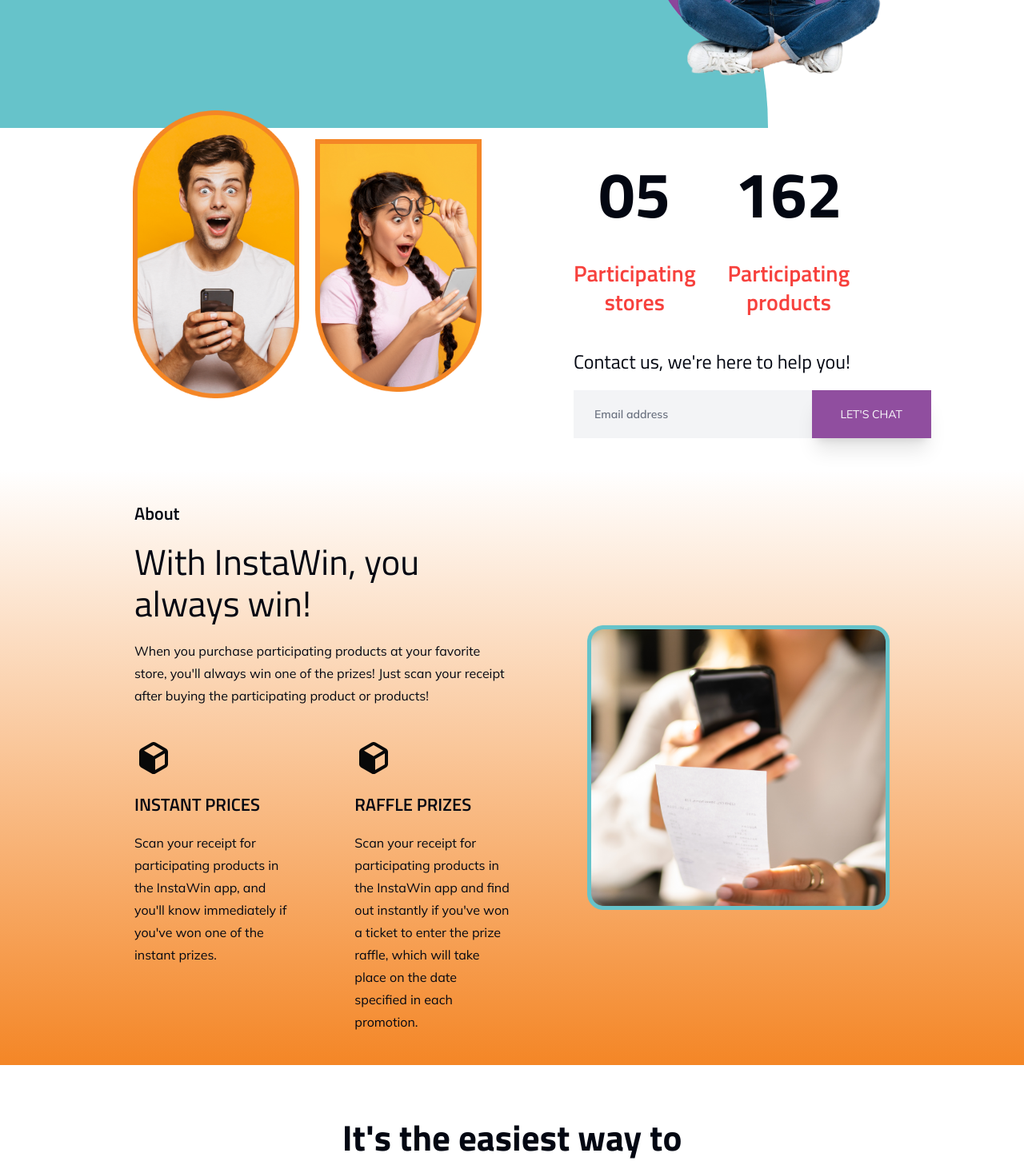
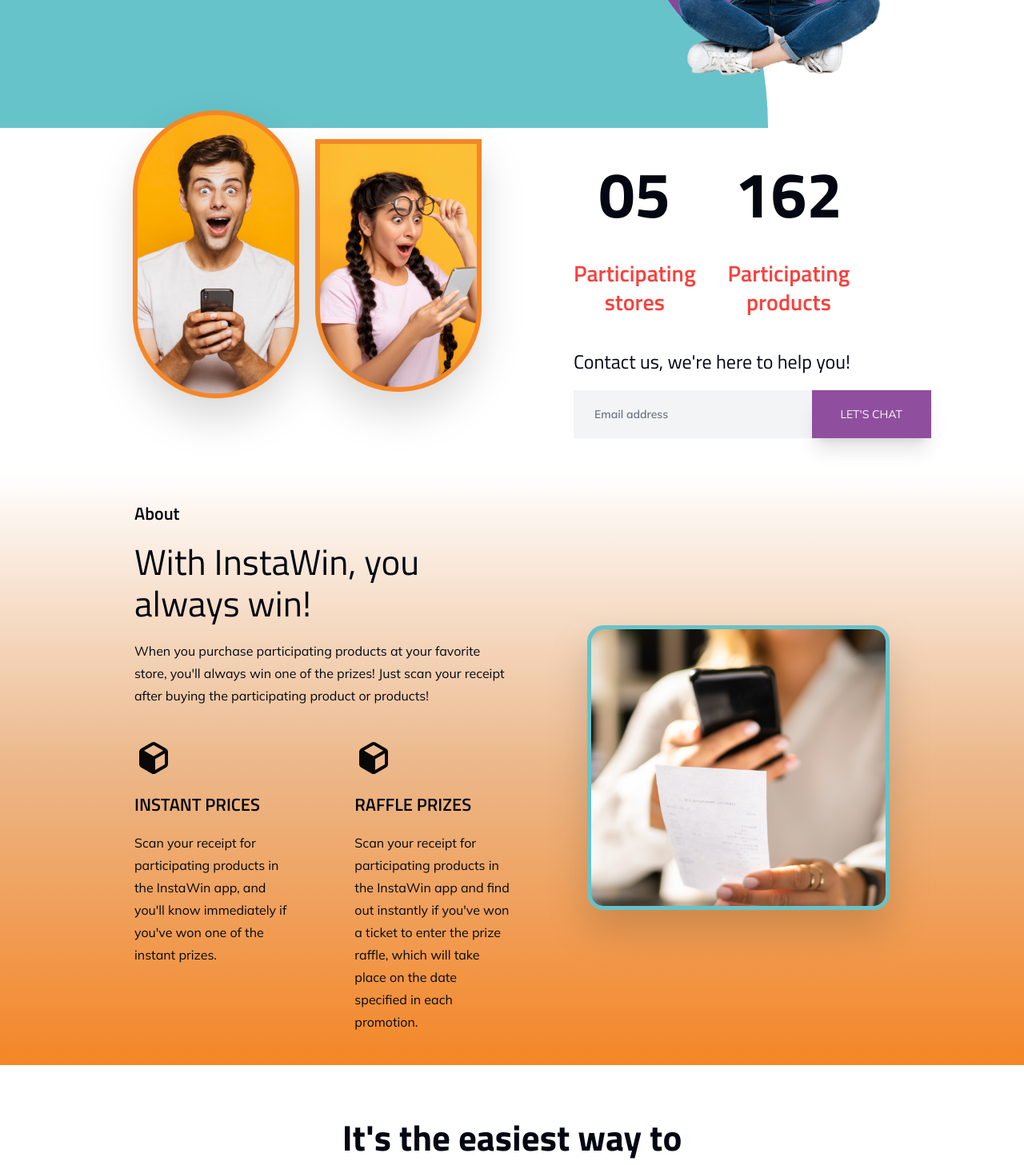
Before and after one commit to Tarun-wielabs/instawinner-website, a Next.js app: page /en in a window 1280 px wide. Shown: the part 500-1957 px from the top of the page at 80% size. Built offline with nearby package versions, Linux system fonts and the light colour scheme.

Commit message:
changes: css

```diff
--- a/app/[lang]/components/About.tsx
+++ b/app/[lang]/components/About.tsx
@@ -74,7 +74,7 @@
       <Image
         src={smilingGuy}
         alt="smiling guy"
-        className="max-w-[700px] md:w-[40%] sm:w-[60%] w-[80%] h-auto"
+        className="max-w-[700px] md:w-[40%] sm:w-[60%] w-[80%] h-auto drop-shadow-2xl"
       />
     </div>
   );
--- a/app/[lang]/components/Count.tsx
+++ b/app/[lang]/components/Count.tsx
@@ -19,12 +19,12 @@
         <Image
           src={countImage1}
           alt="img1"
-          className=" 2xl:w-80 xl:w-52 sm:w-48 w-44 max-w-[45%] h-auto lg:-translate-y-[10%]"
+          className=" 2xl:w-80 xl:w-52 sm:w-48 w-44 max-w-[45%] h-auto lg:-translate-y-[10%] drop-shadow-2xl"
         />
         <Image
           src={countImage2}
           alt="img2"
-          className="object-top object-contain 2xl:w-80 xl:w-52 sm:w-48 w-44 max-w-[45%] h-auto"
+          className="object-top object-contain 2xl:w-80 xl:w-52 sm:w-48 w-44 max-w-[45%] h-auto drop-shadow-2xl"
         />
       </div>
       <div className="flex flex-col justify-evenly lg:gap-10 gap-5 pt-5 lg:w-5/12 w-full">
--- a/app/[lang]/components/HowItWorks.tsx
+++ b/app/[lang]/components/HowItWorks.tsx
@@ -37,12 +37,12 @@
         <Image
           src={app1}
           alt="appImage1"
-          className="max-w-[50%] translate-x-[12%] "
+          className="max-w-[50%] translate-x-[12%] z-[1]"
         />
         <Image
           src={app2}
           alt="appImage2"
-          className="max-w-[50%] -translate-x-[12%] -z-[1]"
+          className="max-w-[50%] -translate-x-[12%]"
         />
       </div>
       <div className="flex flex-wrap justify-center md:gap-10 gap-5 content-center">
--- a/app/[lang]/page.tsx
+++ b/app/[lang]/page.tsx
@@ -32,13 +32,13 @@
       <div className=" flex justify-center items-center">
         <Count count={data.count} />
       </div>
-      <div className="flex justify-center items-center from-[#ffffff] to-[#F48626] bg-gradient-to-b">
+      <div className="flex justify-center items-center from-[#ffffff] via-[#ecb789] to-[#F48626] bg-gradient-to-b">
         <About about={data.about} />
       </div>
-      <div className="flex justify-center items-center">
+      <div className="flex justify-center items-center bg-white">
         <HowItWorks howItWorks={data["how-it-works"]} />
       </div>
-      <div className="flex justify-center items-center  to-[#8A449A] from-[#ffffff] bg-gradient-to-b">
+      <div className="flex justify-center items-center from-white to-[#8a449aef] bg-gradient-to-b">
         <DownloadNow downloadNow={data["download-now"]} />
       </div>
       <div className="flex justify-center items-center overflow-hidden">
```
